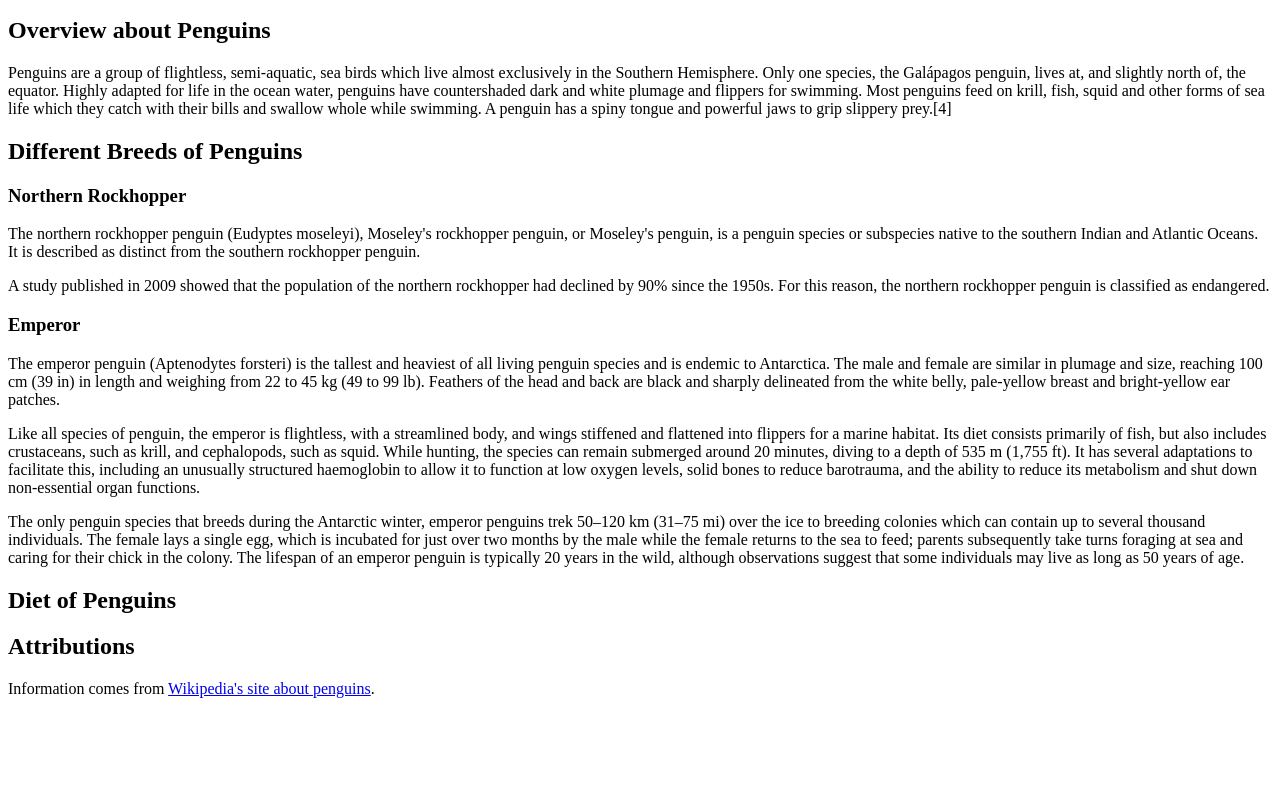
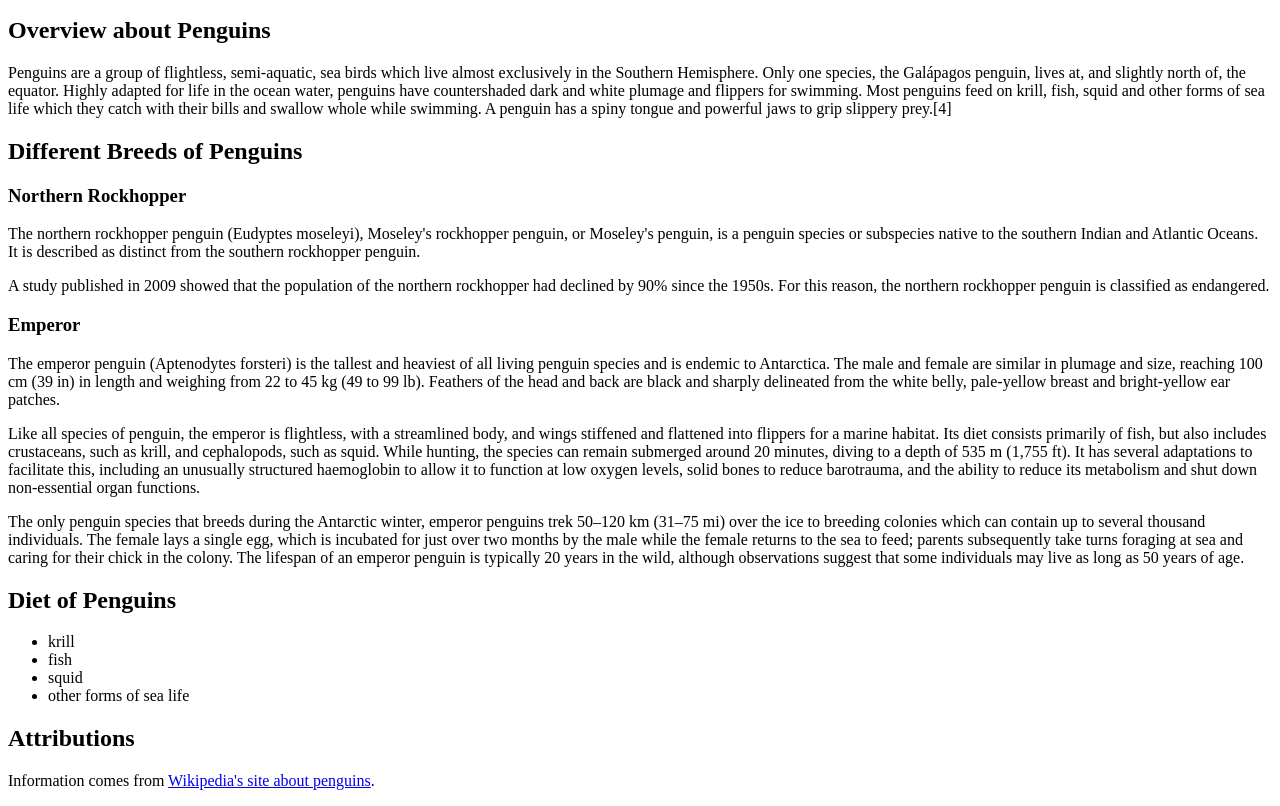
Before and after one commit to ashx3s/b-html-example-1, a plain HTML site: page index.html in a window 1280 px wide. Shown: the part 101-907 px from the top of the page. Before the commit the page ends 815 px from the top, so only its background shows below. Drawn offline with Linux system fonts and the light colour scheme.

Commit message:
added unorder list example

```diff
--- a/index.html
+++ b/index.html
@@ -53,6 +53,12 @@
   </p>
 
   <h2>Diet of Penguins</h2>
+  <ul>
+    <li>krill</li>
+    <li>fish</li>
+    <li>squid</li>
+    <li>other forms of sea life</li>
+  </ul>
 
   <h2>Attributions</h2>
   <p>Information comes from <a href="https://en.wikipedia.org/wiki/Penguin">Wikipedia's site about penguins</a>.</p>
```
